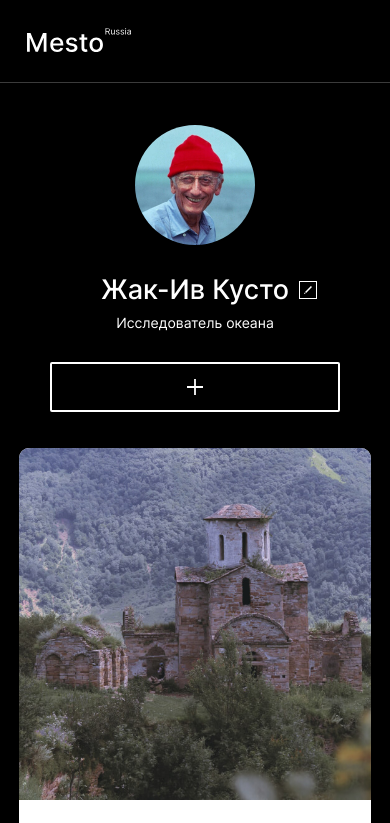
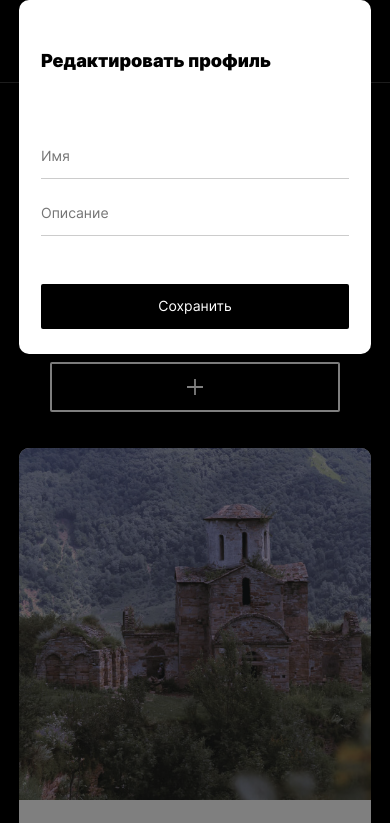
Before and after one commit to engoren/mesto-project, a plain HTML site: page index.html in a window 390 px wide. Shown: the top 823 px of the page. Drawn offline with Linux system fonts and the light colour scheme; files whose address does not match are found by name.

Commit message:
Проект Место

```diff
--- a/blocks/popup/__button-save/popup__button-save.css
+++ b/blocks/popup/__button-save/popup__button-save.css
@@ -18,7 +18,7 @@
 }
 
 .popup__button-save:hover {
-  opacity: 0.6;
+  opacity: 0.5;
   cursor: pointer;
 }
 
--- a/blocks/popup/__title/popup__title.css
+++ b/blocks/popup/__title/popup__title.css
@@ -6,12 +6,12 @@
   line-height: 1.21;
   color: #000000;
   padding: 0;
-  margin: 0 0 43px;
+  margin: 34px 0 54px;
 }
 
 @media screen and (max-width: 767px) {
   .popup__title {
-    margin: 0 0 75px;
+    margin: 25px 0 75px;
     font-size: 18px;
     line-height: 1.22;
   }
--- a/blocks/popup/popup.css
+++ b/blocks/popup/popup.css
@@ -1,5 +1,5 @@
 .popup {
-  display: none;
+  /*display: none;*/
   position: fixed;
   z-index: 10;
   margin: 0;
--- a/index.html
+++ b/index.html
@@ -76,9 +76,9 @@
   <div class="popup">
     <div class="popup__container">
       <h2 class="popup__title">Редактировать профиль</h2>
-      <form name="profile-edit-form">
-        <input type="text" name="name" class="popup__text-input">
-        <input type="text" name="description" class="popup__text-input">
+      <form name="UserBase">
+        <input type="text" name="name" class="popup__text-input" placeholder="Имя" required>
+        <input type="text" name="description" class="popup__text-input" placeholder="Описание" required>
         <button type="submit" class="popup__button-save">Сохранить</button>
       </form>
       <button type="button" class="popup__button-close"></button>
--- a/pages/index.css
+++ b/pages/index.css
@@ -1,7 +1,7 @@
-@import url(../blocks/page/page.css);
-
 @import url(../vendor/normalize.css);
 @import url(../vendor/fonts.css);
+
+@import url(../blocks/page/page.css);
 
 @import url(../blocks/content/content.css);
 
```
